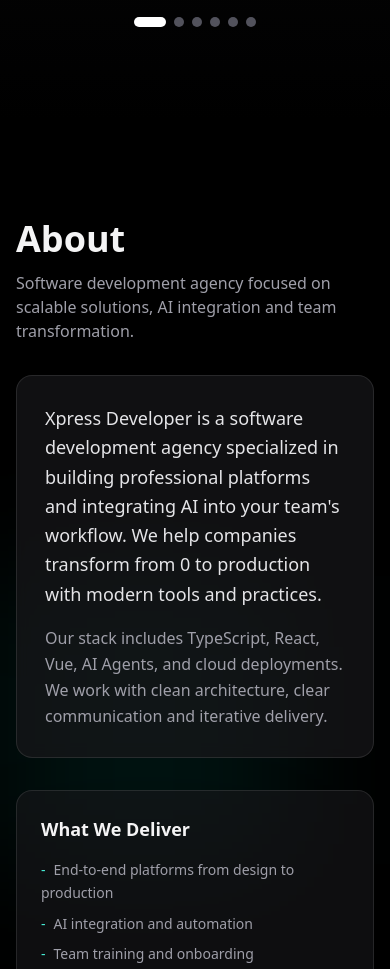
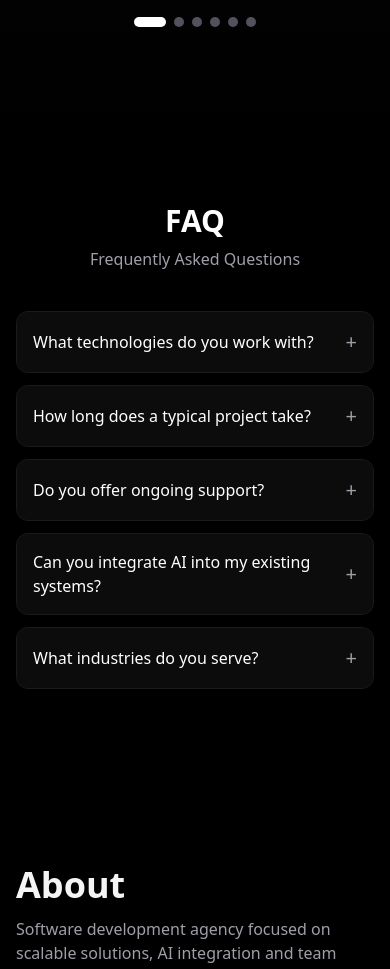
Before and after one commit to XaviX598/portfolio, a Next.js app: page / in a window 390 px wide. Shown: the part 3960-4929 px from the top of the page. Built offline with nearby package versions, Linux system fonts and the light colour scheme.

Commit message:
feat: add FAQ section with accordion

```diff
--- /dev/null
+++ b/components/FAQ.tsx
@@ -0,0 +1,135 @@
+"use client";
+
+import { useState } from "react";
+import FadeIn from "./FadeIn";
+import type { PortfolioLang } from "./HomeClient";
+import { motion, AnimatePresence } from "framer-motion";
+
+type FAQProps = {
+  lang: PortfolioLang;
+};
+
+const copy = {
+  en: {
+    title: "FAQ",
+    subtitle: "Frequently Asked Questions",
+    questions: [
+      {
+        q: "What technologies do you work with?",
+        a: "We work with modern technologies including TypeScript, React, Vue, Next.js, Node.js, Python, PostgreSQL, and AI agents like Claude Code, OpenCode, and more.",
+      },
+      {
+        q: "How long does a typical project take?",
+        a: "Project timelines vary based on complexity. A typical web application takes 4-8 weeks, while more complex systems with AI integration can take 2-3 months.",
+      },
+      {
+        q: "Do you offer ongoing support?",
+        a: "Yes! We offer maintenance and support packages to keep your systems running smoothly after launch.",
+      },
+      {
+        q: "Can you integrate AI into my existing systems?",
+        a: "Absolutely. We specialize in AI integration, automation, and workflow optimization for businesses of all sizes.",
+      },
+      {
+        q: "What industries do you serve?",
+        a: "We work with startups, small businesses, and enterprises across various industries including retail, healthcare, finance, and logistics.",
+      },
+    ],
+  },
+  es: {
+    title: "FAQ",
+    subtitle: "Preguntas Frecuentes",
+    questions: [
+      {
+        q: "Con que tecnologias trabajan?",
+        a: "Trabajamos con tecnologias modernas incluyendo TypeScript, React, Vue, Next.js, Node.js, Python, PostgreSQL, y agentes de IA como Claude Code, OpenCode, y mas.",
+      },
+      {
+        q: "Cuanto tiempo toma un proyecto tipico?",
+        a: "Los tiempos de proyecto varian segun la complejidad. Una aplicacion web tipica toma 4-8 semanas, mientras que sistemas mas complejos con integracion de IA pueden tomar 2-3 meses.",
+      },
+      {
+        q: "Ofrecen soporte continuo?",
+        a: "Si! Ofrecemos paquetes de mantenimiento y soporte para mantener tus sistemas funcionando sin problemas despues del lanzamiento.",
+      },
+      {
+        q: "Pueden integrar IA en mis sistemas existentes?",
+        a: "Totalmente. Nos especializamos en integracion de IA, automatizacion y optimizacion de flujos de trabajo para negocios de todos los tamanos.",
+      },
+      {
+        q: "Que industrias atienden?",
+        a: "Trabajamos con startups, pequenas empresas y empresas de varias industrias incluyendo retail, salud, finanzas y logistica.",
+      },
+    ],
+  },
+};
+
+function FAQItem({
+  question,
+  answer,
+  index,
+}: {
+  question: string;
+  answer: string;
+  index: number;
+}) {
+  const [isOpen, setIsOpen] = useState(false);
+
+  return (
+    <FadeIn delay={index * 0.05} direction="up">
+      <div className="border border-white/10 rounded-xl overflow-hidden">
+        <button
+          onClick={() => setIsOpen(!isOpen)}
+          className="w-full flex items-center justify-between p-4 text-left bg-zinc-900/50 hover:bg-zinc-900 transition-colors"
+        >
+          <span className="text-white font-medium pr-4">{question}</span>
+          <span className="text-zinc-400 text-xl shrink-0">
+            {isOpen ? "−" : "+"}
+          </span>
+        </button>
+        <AnimatePresence>
+          {isOpen && (
+            <motion.div
+              initial={{ height: 0, opacity: 0 }}
+              animate={{ height: "auto", opacity: 1 }}
+              exit={{ height: 0, opacity: 0 }}
+              transition={{ duration: 0.2 }}
+            >
+              <p className="px-4 pb-4 text-zinc-400 leading-relaxed">
+                {answer}
+              </p>
+            </motion.div>
+          )}
+        </AnimatePresence>
+      </div>
+    </FadeIn>
+  );
+}
+
+export default function FAQ({ lang }: FAQProps) {
+  const t = copy[lang];
+
+  return (
+    <section id="faq" className="py-20 relative">
+      <div className="max-w-3xl mx-auto px-4 sm:px-6">
+        <FadeIn>
+          <h2 className="text-3xl md:text-4xl font-bold text-white text-center">
+            {t.title}
+          </h2>
+          <p className="mt-2 text-zinc-400 text-center">{t.subtitle}</p>
+        </FadeIn>
+
+        <div className="mt-10 space-y-3">
+          {t.questions.map((item, index) => (
+            <FAQItem
+              key={item.q}
+              question={item.q}
+              answer={item.a}
+              index={index}
+            />
+          ))}
+        </div>
+      </div>
+    </section>
+  );
+}
--- a/components/HomeClient.tsx
+++ b/components/HomeClient.tsx
@@ -10,6 +10,7 @@
 import About from "./About";
 import Contact from "./Contact";
 import Stats from "./Stats";
+import FAQ from "./FAQ";
 import AmbientBackground from "./AmbientBackground";
 import MotionRuntime from "./MotionRuntime";
 
@@ -34,6 +35,7 @@
         <Stats lang={lang} />
         <Services lang={lang} />
         <Projects lang={lang} />
+        <FAQ lang={lang} />
         <About lang={lang} />
         <Experience lang={lang} />
         <Certificates lang={lang} />
```
